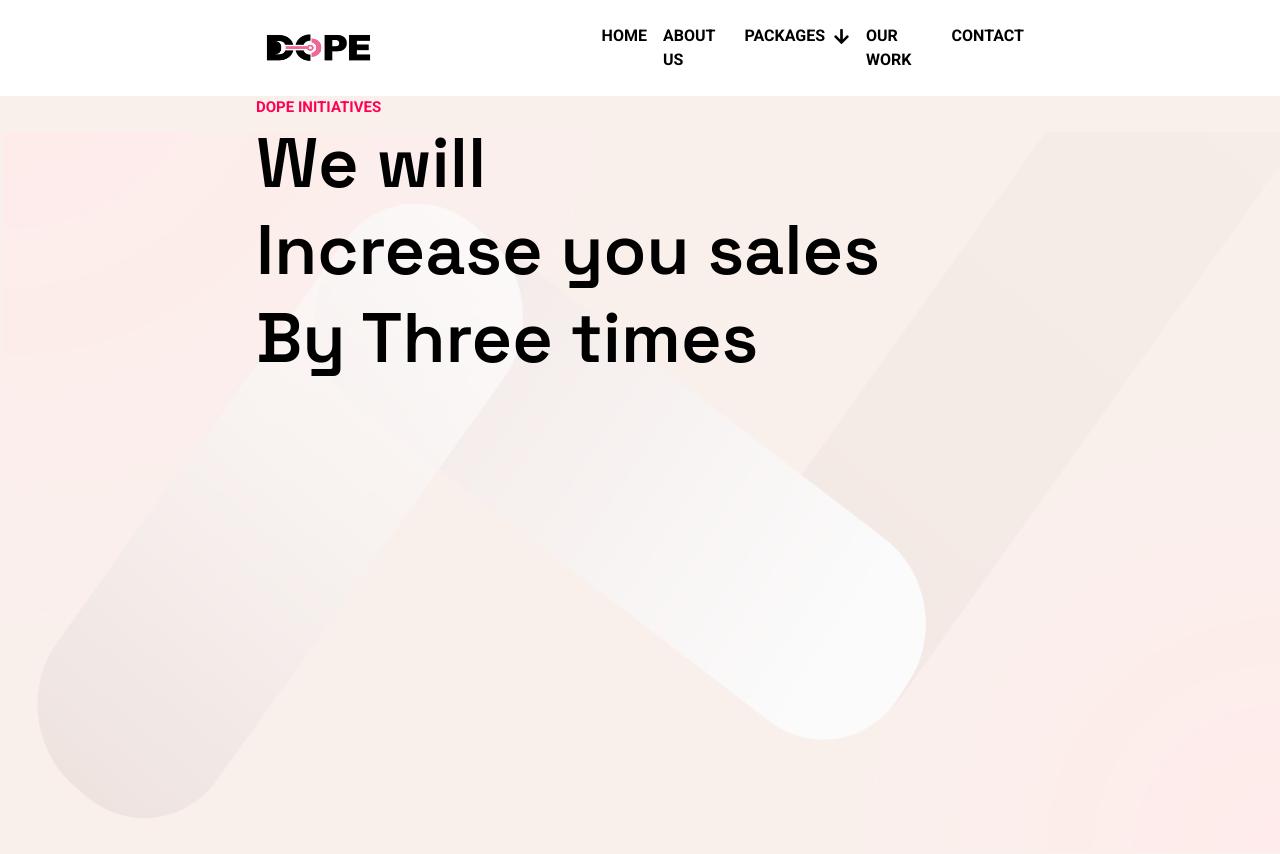
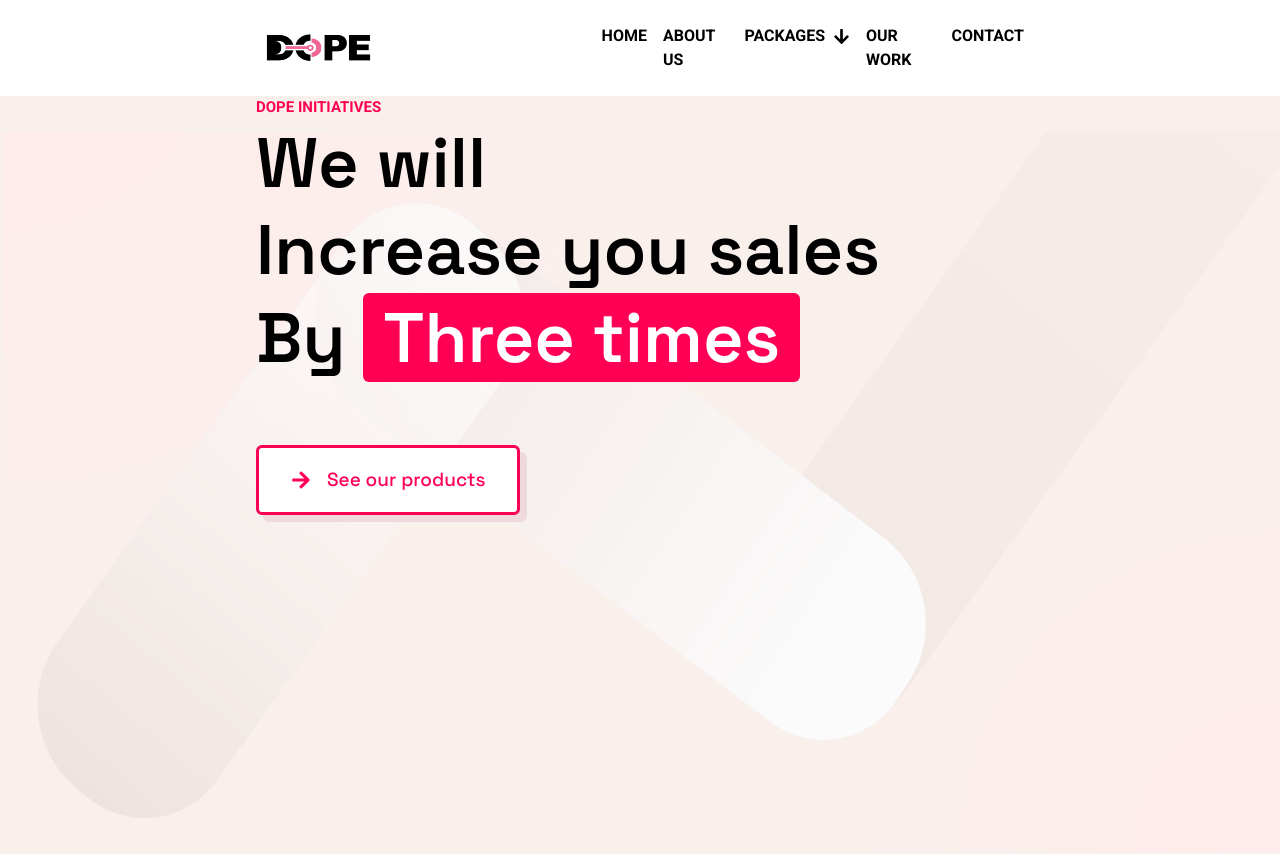
Before and after one commit to Toussaint-Manzi/dope-initatiaves, a Next.js app: page /newApp in a window 1280 px wide. Shown: the top 854 px of the page. Built offline with nearby package versions, Linux system fonts and the light colour scheme.

Commit message:
added changes on home section

```diff
--- a/src/components/sections/Home.js
+++ b/src/components/sections/Home.js
@@ -1,4 +1,6 @@
 import React from 'react';
+import Link from 'next/link';
+import { FaArrowRight } from "react-icons/fa";
 
 const Home = () => {
   return (
@@ -13,12 +15,22 @@ const Home = () => {
       }}
     >
         <div className='w-[60%] mx-auto flex justify-between'>
-            <div className='flex flex-col'>
+            <div className='flex flex-col items-start'>
                 <h1 className='roboto uppercase text-[15px] text-[#FF0054] font-semibold'>Dope Initiatives</h1>
                 <div className='grotesk leading-tight'>
                     <h1 className='text-[70px] text-black font-[600] '>We will</h1>
                     <h1 className='text-[70px] text-black font-[600]'>Increase you sales</h1>
-                    <h1 className='text-[70px] text-black font-[600]'>By Three times</h1>
+                    <h1 className='text-[70px] text-black font-[600]'>By <span className='bg-[#FF0054] text-white rounded-md px-5'>Three times</span></h1>
+                </div>
+                <div className='relative w-full'>
+                    <Link href="#section1" className='absolute z-10 h-[60px] bg-white border-[3px] border-[#FF0054] rounded-md flex items-center justify-center text-[#FF0054] px-8 py-8 mt-16 hover:bg-[#FF0054] hover:text-white'>
+                        <FaArrowRight className='text-[20px] mr-4'/>
+                        <h1 className="text-[19px] grotesk font-medium">See our products</h1>
+                    </Link>
+                    <Link href="#section1" className='absolute top-[7px] left-[7px] h-[60px] bg-[#F0D9DE] border-[3px] border-[#F0D9DE] rounded-md flex items-center justify-center text-[#FF0054] px-8 py-8 mt-16'>
+                        <FaArrowRight className='text-[20px] mr-4'/>
+                        <h1 className="text-[19px] grotesk font-medium">See our products</h1>
+                    </Link>
                 </div>
             </div>
             <div>
```
